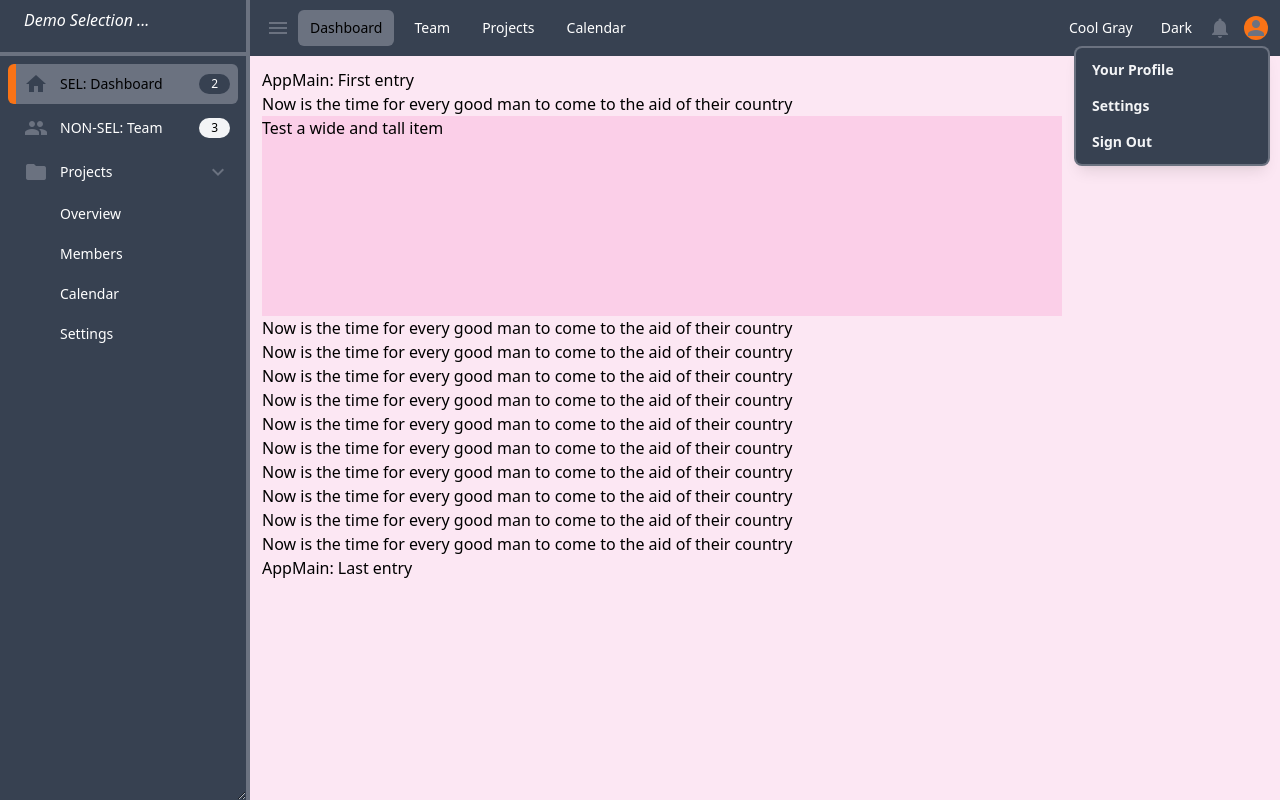
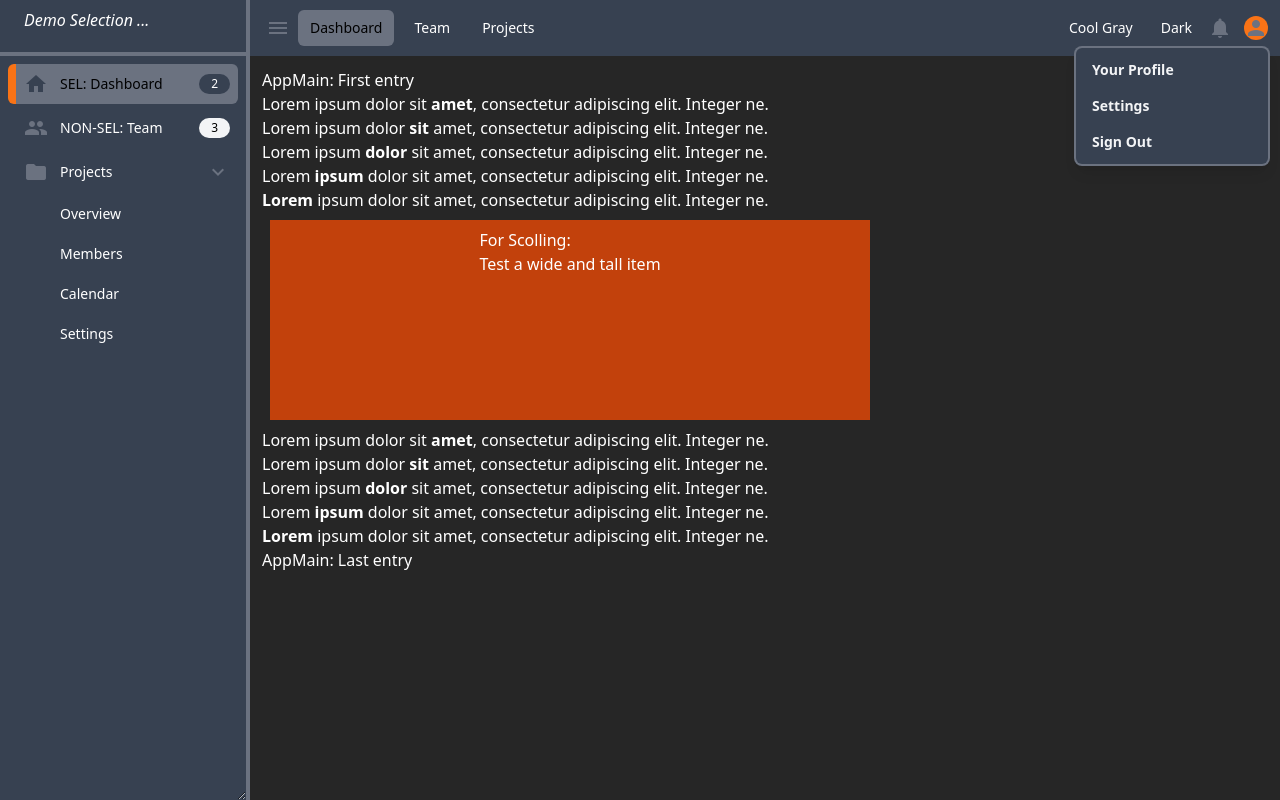
Before and after one commit to KevinAst/svelte-native-forms, a Svelte app: page / in a window 1280 px wide. Built offline with nearby package versions, Linux system fonts and the light colour scheme.

Commit message:
simulate color in AppMain

```diff
--- a/src/layout/AppContainer.svelte
+++ b/src/layout/AppContainer.svelte
@@ -28,7 +28,7 @@
 
 <!-- our <AppContainer> -->
 <!-- outer div needed to anchor full width/height of screen -->
-<div class="w-screen h-screen bg-pink-200">
+<div class="w-screen h-screen bg-neutralBackground">
   <!-- inner div provides flex container WITH full height of container, and dynamic adjustments for <SideBar> -->
   <div class="h-full flex flex-col transition-margin-left"
        bind:this={appContainerElm}>
@@ -36,7 +36,7 @@
     <NavBar/>
 
     <!-- place <TabBar> here (if needed)
-    <div class="flex-none bg-pink-400">
+    <div class="flex-none">
       SIMULATE TabBar
     </div>
     -->
--- a/src/layout/AppMain.svelte
+++ b/src/layout/AppMain.svelte
@@ -1,19 +1,28 @@
 <!-- SIMULATE AppMain WITH it's independent scroll bars -->
-<div class="flex-1 overflow-x-auto overflow-y-auto p-3 bg-pink-100">
+<div class="flex-1 overflow-x-auto overflow-y-auto p-3 bg-neutralBackground text-onLight">
+
   <p>AppMain: First entry</p>
-  <p>Now is the time for every good man to come to the aid of their country</p>
-  <div style="width: 800px; height: 200px;" class="block bg-pink-200">
-    Test a wide and tall item
+
+  <p>Lorem ipsum dolor sit <b>amet</b>, consectetur adipiscing elit. Integer ne.</p>
+  <p>Lorem ipsum dolor <b>sit</b> amet, consectetur adipiscing elit. Integer ne.</p>
+  <p>Lorem ipsum <b>dolor</b> sit amet, consectetur adipiscing elit. Integer ne.</p>
+  <p>Lorem <b>ipsum</b> dolor sit amet, consectetur adipiscing elit. Integer ne.</p>
+  <p><b>Lorem</b> ipsum dolor sit amet, consectetur adipiscing elit. Integer ne.</p>
+
+  <div style="width: 600px; height: 200px;"
+       class="block bg-secondaryLight text-onLight m-2 p-2
+              flex flex-col items-center">
+    <div>
+      For Scolling:<br/>
+      Test a wide and tall item
+    </div>
   </div>
-  <p>Now is the time for every good man to come to the aid of their country</p>
-  <p>Now is the time for every good man to come to the aid of their country</p>
-  <p>Now is the time for every good man to come to the aid of their country</p>
-  <p>Now is the time for every good man to come to the aid of their country</p>
-  <p>Now is the time for every good man to come to the aid of their country</p>
-  <p>Now is the time for every good man to come to the aid of their country</p>
-  <p>Now is the time for every good man to come to the aid of their country</p>
-  <p>Now is the time for every good man to come to the aid of their country</p>
-  <p>Now is the time for every good man to come to the aid of their country</p>
-  <p>Now is the time for every good man to come to the aid of their country</p>
+
+  <p>Lorem ipsum dolor sit <b>amet</b>, consectetur adipiscing elit. Integer ne.</p>
+  <p>Lorem ipsum dolor <b>sit</b> amet, consectetur adipiscing elit. Integer ne.</p>
+  <p>Lorem ipsum <b>dolor</b> sit amet, consectetur adipiscing elit. Integer ne.</p>
+  <p>Lorem <b>ipsum</b> dolor sit amet, consectetur adipiscing elit. Integer ne.</p>
+  <p><b>Lorem</b> ipsum dolor sit amet, consectetur adipiscing elit. Integer ne.</p>
+
   <p>AppMain: Last entry</p>
 </div>
--- a/src/layout/NavBar.svelte
+++ b/src/layout/NavBar.svelte
@@ -51,12 +51,6 @@
                        CURSOR          select-none cursor-pointer
                        OTHER              px-3 py-2 rounded-md text-sm font-medium">
             Projects
-          </span>
-          <span class="NON-SELECTED-COLOR text-onLight
-                       HOVER              hover:bg-primary hover:text-onDark
-                       CURSOR          select-none cursor-pointer
-                       OTHER              px-3 py-2 rounded-md text-sm font-medium">
-            Calendar
           </span>
         </div>
       </div>
--- a/src/layout/colorTheme.js
+++ b/src/layout/colorTheme.js
@@ -11,6 +11,8 @@ const schema = [
 
   'onLight',
   'onDark',
+
+  'neutralBackground',
 ];
 
 const themes = {
@@ -27,6 +29,8 @@ const themes = {
 
       'onLight':        'black',
       'onDark':         'white',
+
+      'neutralBackground': `trueGray-200`, // LIKE
     }
   },
   'Amber':     themeGenerator('amber',     'indigo'),
@@ -57,6 +61,9 @@ function themeGenerator(primary, secondary) {
 
       'onLight':        'black',
       'onDark':         'white',
+
+//    'neutralBackground': `${primary}-100`, // LIKE, but may be too much of same color
+      'neutralBackground': `trueGray-200`,   // LIKE
     }
   };
 }
```
